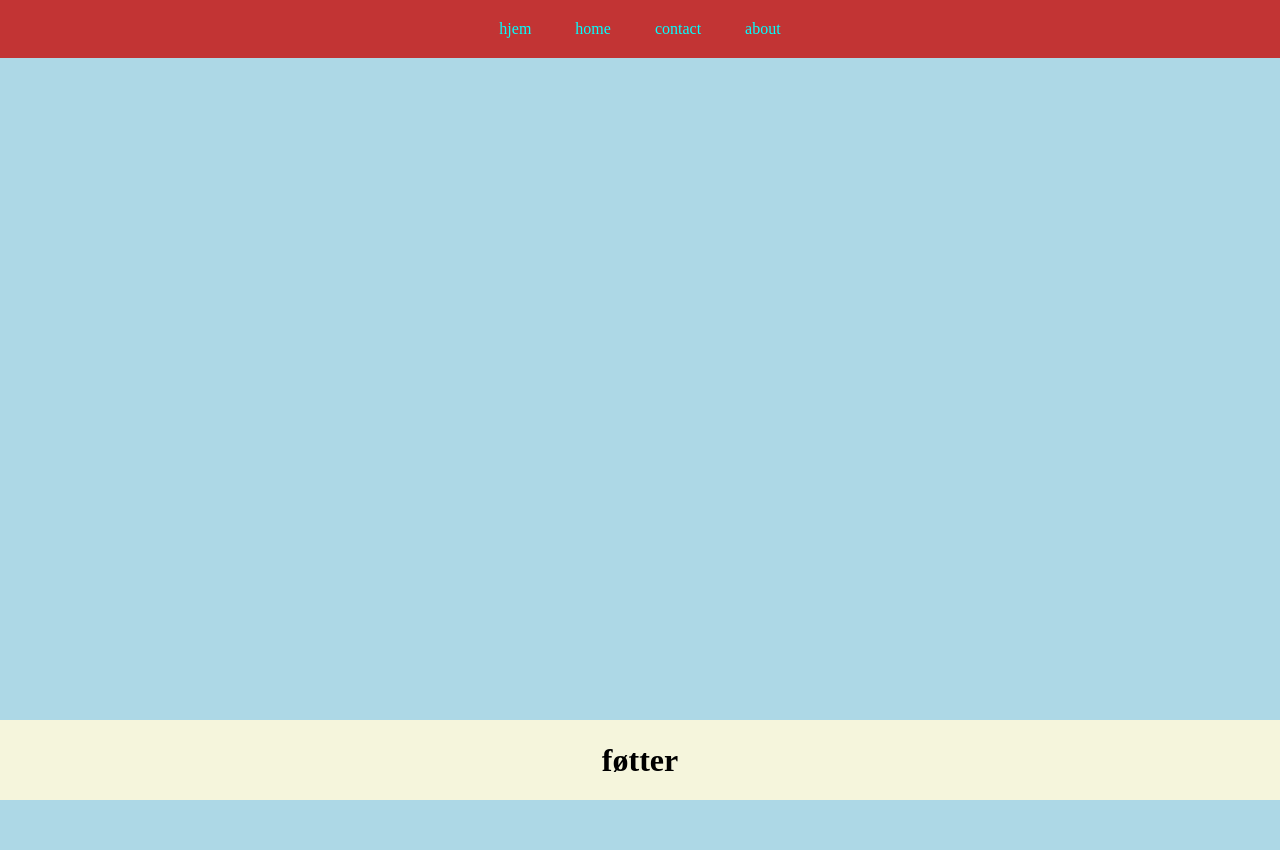
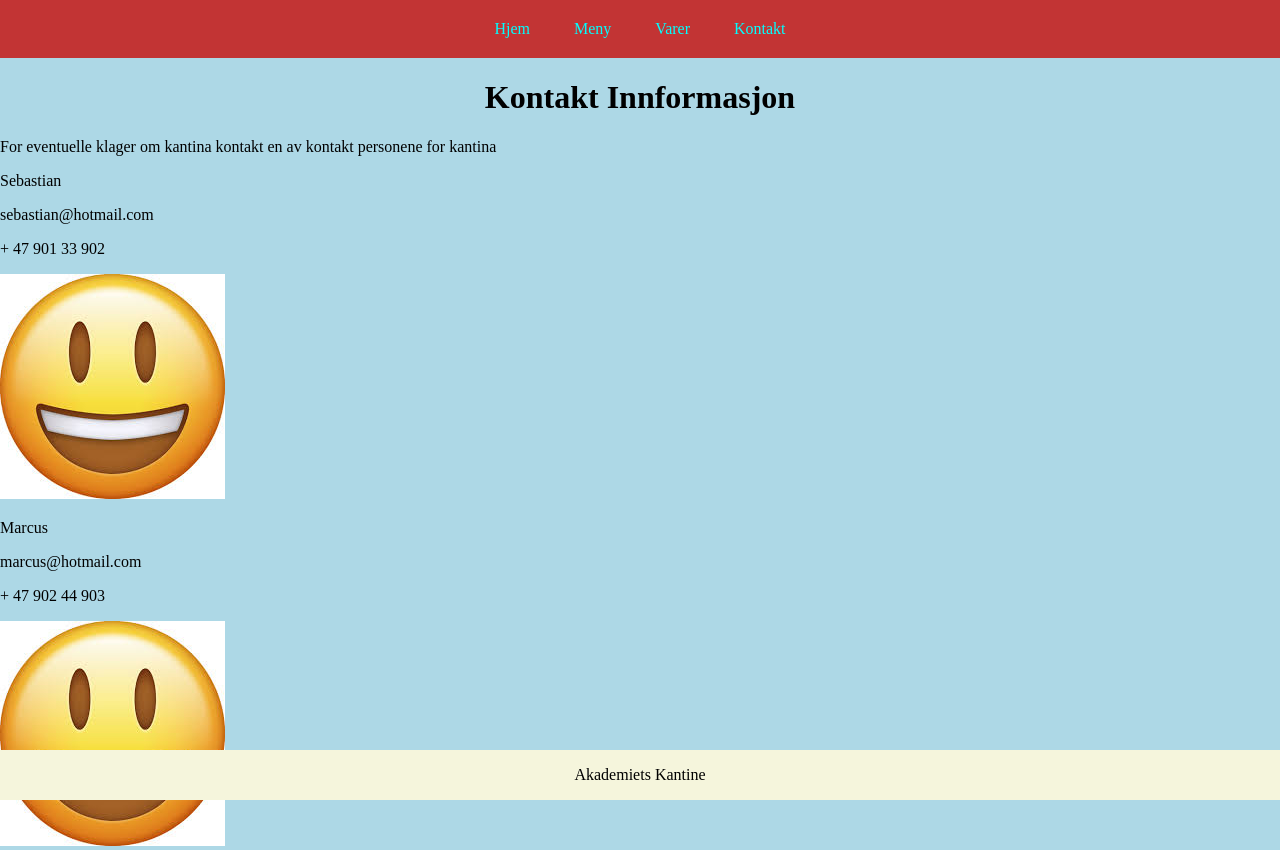
Before and after one commit to Sjefern/nettsideskolekantine, a Flask app: page /kontakt in a window 1280 px wide. Before the commit the page ends 800 px from the top, so only its background shows below. Run offline with Flask 3, Linux system fonts and the light colour scheme.

Commit message:
lagt til klasser for lettere styling og ferdig innformasjon som jeg tenker å ha på de ulike sidene på nettsiden.

```diff
--- a/app.py
+++ b/app.py
@@ -31,8 +31,8 @@ def meny():
 @app.route('/kontakt')
 def kontakt():
     kontakter = [
-        {"person": "Sebastian", "email": "sebastian@hotmail.com", "nummer": "+ 47 901 33 902"},
-        {"person": "Marcus", "email": "marcus@hotmail.com", "nummer": "+ 47 902 44 903"}
+        {"person": "Sebastian", "email": "sebastian@hotmail.com", "nummer": "+ 47 901 33 902", "bilde": "/static/images/smilieemoji.jpeg"},
+        {"person": "Marcus", "email": "marcus@hotmail.com", "nummer": "+ 47 902 44 903", "bilde": "/static/images/smilieemoji.jpeg"}
     ]
     return render_template("kontakt.html", kontakter=kontakter)
 
--- a/templates/base.html
+++ b/templates/base.html
@@ -4,21 +4,20 @@
     <meta charset="UTF-8">
     <meta name="viewport" content="width=device-width, initial-scale=1.0">
     <link rel="stylesheet" href="/static/css/style.css">
-    <title>Document</title>
-
+    <title>Kantine Nettside Akademiet</title>
 </head>
 <body>
     <nav class="navbar">
         <ul>
-            <li><a href="/">hjem</a></li>
-            <li><a href="kontakt">home</a></li>
-            <li><a href="meny">contact</a></li>
-            <li><a href="varer">about</a></li>
+            <li><a href="/">Hjem</a></li>
+            <li><a href="meny">Meny</a></li>
+            <li><a href="varer">Varer</a></li>
+            <li><a href="kontakt">Kontakt</a></li>
         </ul>
     </nav>
-
+    {%block content%}{%endblock%}
 </body>
 <footer class="footer">
-    <h1> føtter</h1>
+    <p class="tekstfooter"> Akademiets Kantine </p>
 </footer>
 </html>
--- a/templates/kontakt.html
+++ b/templates/kontakt.html
@@ -1,16 +1,23 @@
 {% extends "base.html" %}
 
+{% block title %} Kontakt {% endblock %}
 
 {% block content %}
-    <h1>Kontakt Innformasjon</h1>
-    <p>For eventuelle klager om kantina kontakt en av kontakt personene for kantina</p>
+<h1>Kontakt Innformasjon</h1>
 
+<p class="innhold">
+    For eventuelle klager om kantina kontakt en av kontakt personene for kantina
+</p>
 
+<div class="kontaktcontainer">
 {% for kontakt in kontakter %}
-    <p>{{ kontakt.person }}</p>
-    <p>{{ kontakt.email }}</p>
-    <p>{{ kontakt.nummer }}</p>
-    <p> Bilder kontakt</p>
+    <div class="kontaktboks">
+        <p class="kontakt">{{ kontakt.person }}</p>
+        <p class="kontakt">{{ kontakt.email }}</p>
+        <p class="kontakt">{{ kontakt.nummer }}</p>
+        <img class="kontaktbilde" src={{kontakt.bilde}}>
+    </div>
 {% endfor%}
+</div>
 
-    {% endblock %}
+{% endblock %}
```
Also changed, not shown: templates/index.html (added, +15 -0 lines), templates/meny.html (added, +19 -0 lines), templates/varer.html (+16 -6 lines), static/images/kantine.jpg (added), static/images/smilieemoji.jpeg (added).
